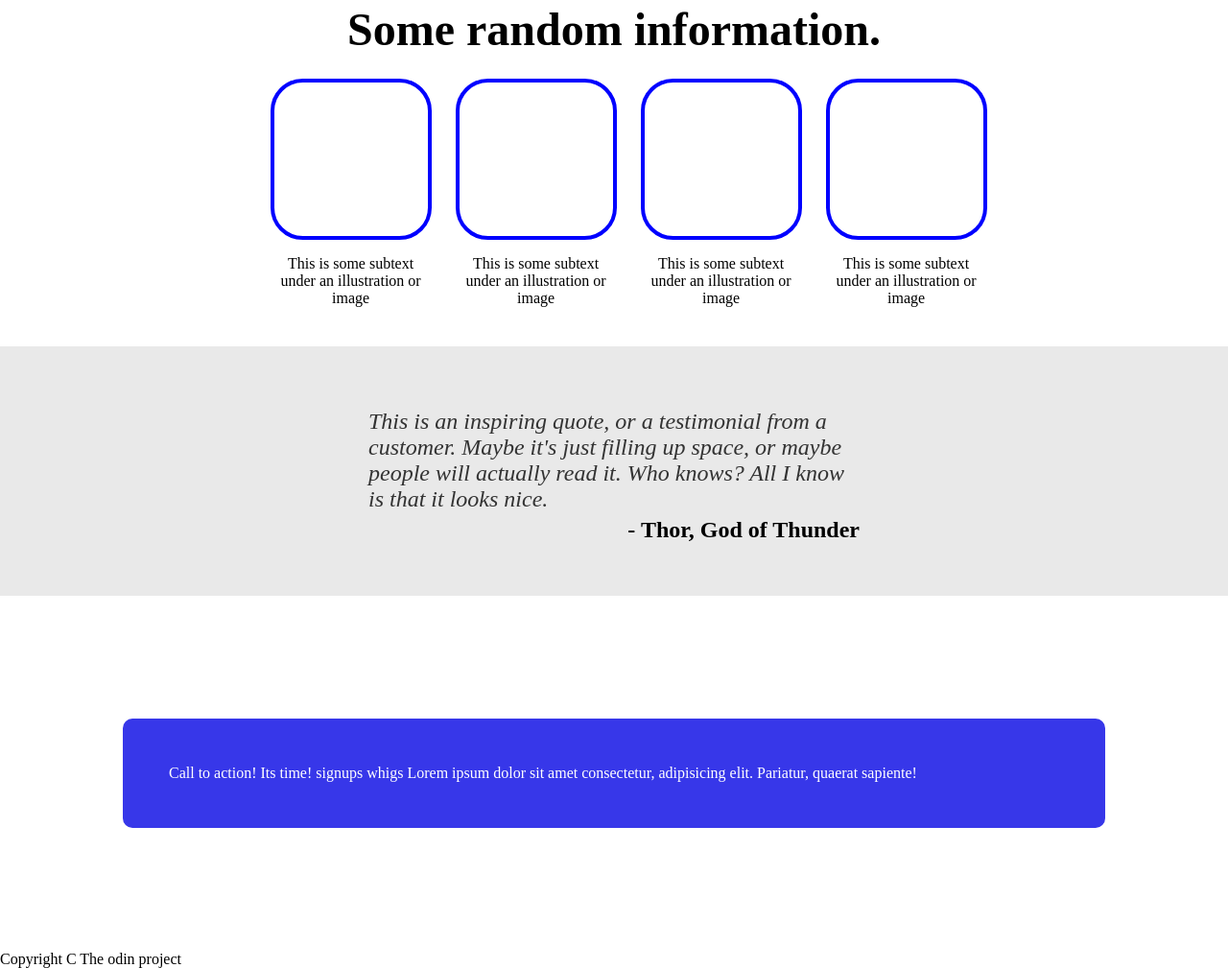
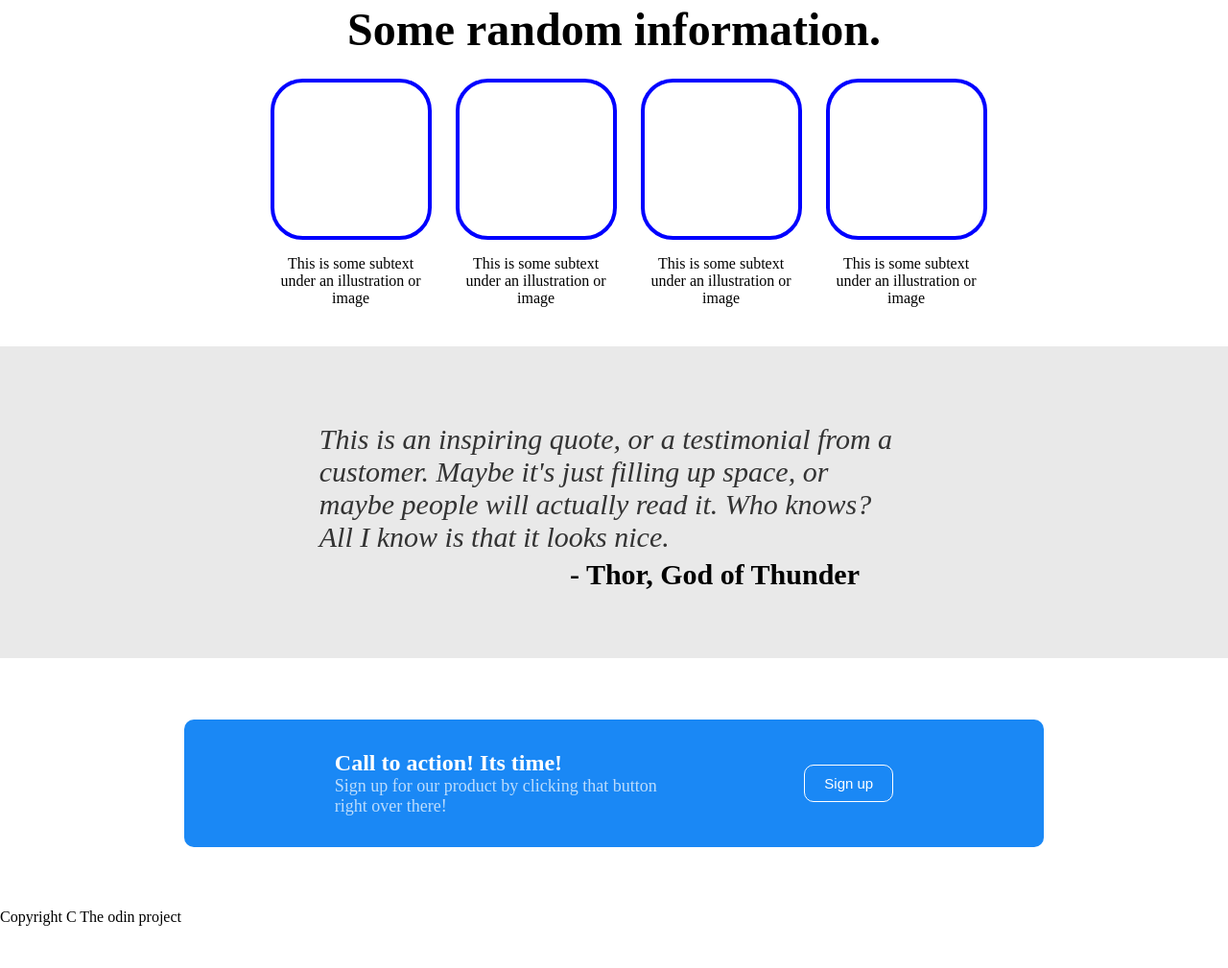
Before and after one commit to AndersLemme/Odin-Landing-Page, a plain HTML site: page index.html in a window 1280 px wide. Shown: the part 425-1434 px from the top of the page at 96% size. After the commit the page ends 1390 px from the top, so only its background shows below. Drawn offline with Linux system fonts and the light colour scheme.

Commit message:
Added Call to action Section. Feel pretty happy with it right now

```diff
--- a/index.html
+++ b/index.html
@@ -67,8 +67,13 @@
     </div>
 
     <div class="its_time">
-        Call to action! Its time!
-        signups whigs Lorem ipsum dolor sit amet consectetur, adipisicing elit. Pariatur, quaerat sapiente!
+        <div class="time_text">
+            <strong>Call to action! Its time!</strong>
+            <p> Sign up for our product by clicking that button right over there!</p>
+        </div>
+        <div class="time_button">
+            <button> Sign up</button>
+        </div>
     </div>
 
     <div class="footer">
--- a/style.css
+++ b/style.css
@@ -76,8 +76,10 @@ button{
     color: #ffffff;
     border: none;
     outline: none;
-    padding: 10px;
+    padding: 10px 20px;
     border-radius: 10px;
+    font-size: 15px;
+    font-weight: 400;
 }
 .random_info{
     background-color: white;
@@ -109,30 +111,53 @@ button{
 }
 .quote_container{
     background-color: rgb(233, 233, 233);
-    padding: 30px 0;
+    padding: 35px 0;
 }
 .quote{
-    margin: 5px 30%;
-    padding-top: 30px;
+    margin: 5px 26%;
+    padding-top: 40px;
     font-style: italic;
-    font-size: 24px;
+    font-size: 30px;
     font-weight: 350;
     color: rgb(51, 51, 51);
 }
 .thor{
     color: black;
-    font-size: 24px;
+    font-size: 30px;
     font-weight: 550;
-    padding-bottom: 20px;
+    padding-bottom: 30px;
     margin: 5px 30%;
     text-align: right;
 }
 .its_time{
     display: flex;
     align-items: center;
-    background-color: rgb(55, 55, 233);
+    flex-direction: row;
+    justify-content: space-around;
+    background-color: rgb(26, 136, 245); /* rgb(55, 55, 233); */
     color: #ffffff;
-    margin: 10% 10%;
-    padding: 3em;
+    margin: 4em 15%;
+    padding: 2em;
     border-radius: 10px;
+    gap: 10px;
 }
+.time_text{
+    flex: 1;
+    align-items: center;
+    font-size: 24px;
+    margin: 0 15%;
+}
+.time_text p{
+    font-size: 18px;
+    opacity: 0.7;
+    color: #ffffff;
+    margin-block-start: 0em;
+    margin-block-end: 0em;
+}
+.time_button{
+    margin-right: 15%;
+    justify-content: left;
+}
+.time_button button{
+    border: 1.5px solid white;
+}
```
